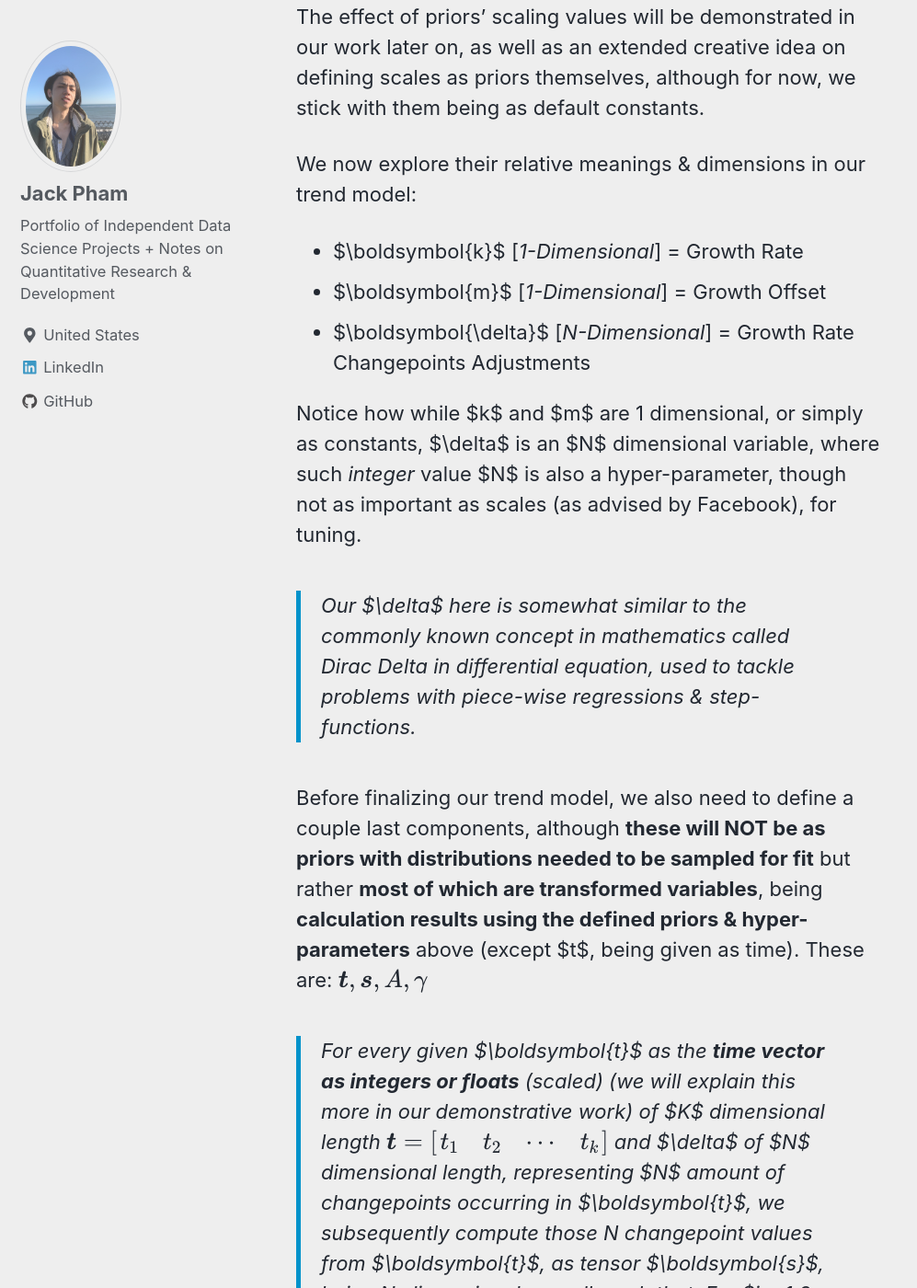
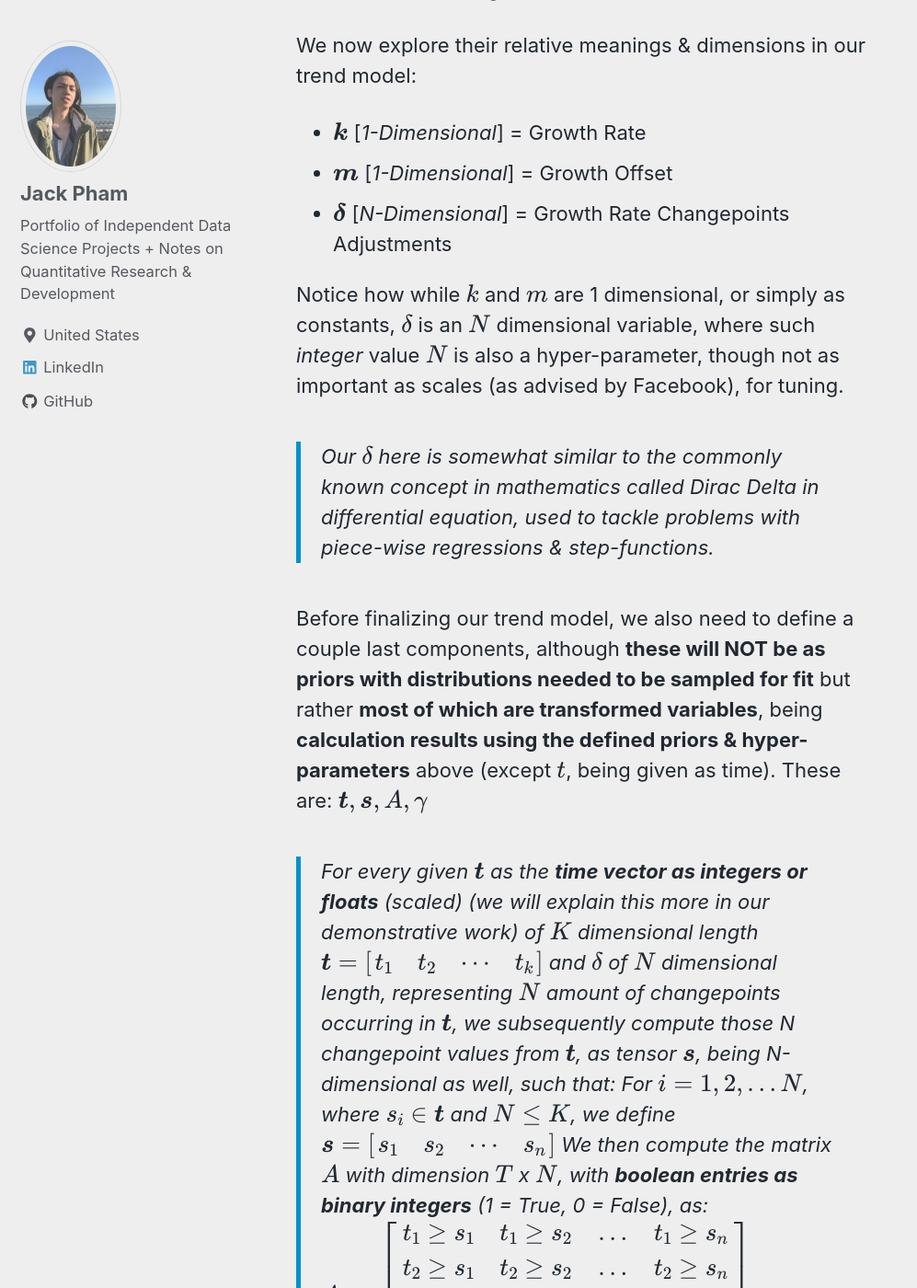
Before and after one commit to jp-quant/jp-quant.github.io, a Jekyll site: the page built from _posts/2020-09-18-fbprophet_bayesian_glm.md, in a window 1280 px wide and 1400 px high, scrolled down 9390 px. Shown: the whole window at 92% size, without its empty margins (0-997 px from the left). Built offline with Jekyll 4.4.1, drawn with Linux system fonts in a browser that asks for light colours; nearby versions of some CDN libraries; formulas are drawn with MathJax 3; some of the changed text lies outside the part shown.

Commit message:
new post 9-18-20

```diff
--- a/_posts/2020-09-18-fbprophet_bayesian_glm.md
+++ b/_posts/2020-09-18-fbprophet_bayesian_glm.md
@@ -51,7 +51,7 @@ $$Y = \sum \alpha_{i} X_{i}$$
 
 
 - This is **appropriate when the response variable can vary indefinitely in either direction**.
-- When asked about the distribution of such predicted values, we only need $\mu$ and $\sigma$ to describe the symmetric property of its deviation.
+- When asked about the distribution of such predicted values, we only need $$\mu$$ and $$\sigma$$ to describe the symmetric property of its deviation.
 
 
 
@@ -98,11 +98,11 @@ Let's start by recalling the brief explanation about GLM from above:
 
 Shortly put in details, implementation of Bayesian Statistics on time-series GLM is powerful due to:
 
-1. The ability for us to define **priors** (initial beliefs) as *any distributions* $P(A), P(B),...$, whereas such priors $A, B, ...$ are variables/features that can be as abstract or realistic as we want.
+1. The ability for us to define **priors** (initial beliefs) as *any distributions* $$P(A), P(B),...$$, whereas such priors $$A, B, ...$$ are variables/features that can be as abstract or realistic as we want.
 
-2. We can formulate functions (link functions), as $f(A,B,...)$ with defined priors variables $A,B,...$, as transformed variables, to define the **posteriors**, being the observed, to which such observed values modeled as either a factor of predicted values, or predicted values themselves, *are also defined as a distribution.*
+2. We can formulate functions (link functions), as $$f(A,B,...)$$ with defined priors variables $$A,B,...$$, as transformed variables, to define the **posteriors**, being the observed, to which such observed values modeled as either a factor of predicted values, or predicted values themselves, *are also defined as a distribution.*
 
-3. We can then update such priors with the arrival of new observed data, using Bayes' Theorem, specifically the concept of *conditional probability* $P(Observed \mid X)$ *(where $X$ being a conditioned variable, either as a prior or a function of a group of priors)*
+3. We can then update such priors with the arrival of new observed data, using Bayes' Theorem, specifically the concept of *conditional probability* $$P(Observed \mid X)$$ *(where $$X$$ being a conditioned variable, either as a prior or a function of a group of priors)*
 
 We will demonstrate these implementations in the upcoming sections.
 To summarize:
@@ -122,14 +122,14 @@ Starting with the model's overarching formula:
 ### $$\boldsymbol{Y}(t) \sim [\boldsymbol{G}(t) \cdot(1 + \boldsymbol{S}_{m}(t)) +  \boldsymbol{S}_{a}(t)] \pm \boldsymbol{\epsilon}_{t}$$
 
 where, as **tensors**:
->$\boldsymbol{Y}$ = Observable to fit & predict (data of prediction target)
-> $\boldsymbol{G}$ = Trend/Growth of $\boldsymbol{Y}$
-> $\boldsymbol{S}_{m}$ = Multiplicative Seasonal Components of $\boldsymbol{Y}$
-> $\boldsymbol{S}_{a}$ = Additive Seasonal Components of $\boldsymbol{Y}$
-> $\boldsymbol{\epsilon}$ = Unknown Errors (set as  $\sigma$ of the observed by fbprophet) of $\boldsymbol{Y}$
+>$$\boldsymbol{Y}$$ = Observable to fit & predict (data of prediction target)
+> $$\boldsymbol{G}$$ = Trend/Growth of $$\boldsymbol{Y}$$
+> $$\boldsymbol{S}_{m}$$ = Multiplicative Seasonal Components of $$\boldsymbol{Y}$$
+> $$\boldsymbol{S}_{a}$$ = Additive Seasonal Components of $$\boldsymbol{Y}$$
+> $$\boldsymbol{\epsilon}$$ = Unknown Errors (set as  $$\sigma$$ of the observed by fbprophet) of $$\boldsymbol{Y}$$
 
 ---
-### Modeling Trend [$\boldsymbol{G}(t)$]
+### Modeling Trend [$$\boldsymbol{G}(t)$$]
 ---
 Without worrying about their meanings at the moment, we first define **3 essential priors**:
 $$ k \sim \mathcal{N}(0,\theta)$$
@@ -138,7 +138,7 @@ $$ m \sim \mathcal{N}(0,\theta) $$
 
 $$\delta \sim Laplace(0,\tau)$$
 
-where **$\theta$ and $\tau$ being the scales** of the priors' distributions (or simply $\sigma_G$ measuring the deviation of such priors). This is viewed as hyper-parameters for tuning with cross-validation (employed by fbprophet) or any other custom tuning methods.
+where **$$\theta$$ and $$\tau$$ being the scales** of the priors' distributions (or simply $$\sigma_G$$ measuring the deviation of such priors). This is viewed as hyper-parameters for tuning with cross-validation (employed by fbprophet) or any other custom tuning methods.
 
 As default, set by fbprophet, we will opt with:
 $$\theta = 5$$
@@ -148,42 +148,42 @@ $$\tau = 0.05$$
 The effect of priors' scaling values will be demonstrated in our work later on, as well as an extended creative idea on defining scales as priors themselves, although for now, we stick with them being as default constants.
 
 We now explore their relative meanings & dimensions in our trend model:
-- $\boldsymbol{k}$ [*1-Dimensional*] = Growth Rate
-- $\boldsymbol{m}$ [*1-Dimensional*] = Growth Offset
-- $\boldsymbol{\delta}$ [*N-Dimensional*] = Growth Rate Changepoints Adjustments
+- $$\boldsymbol{k}$$ [*1-Dimensional*] = Growth Rate
+- $$\boldsymbol{m}$$ [*1-Dimensional*] = Growth Offset
+- $$\boldsymbol{\delta}$$ [*N-Dimensional*] = Growth Rate Changepoints Adjustments
 
-Notice how while $k$ and $m$ are 1 dimensional, or simply as constants, $\delta$ is an $N$ dimensional variable, where such *integer* value $N$ is also a hyper-parameter, though not as important as scales (as advised by Facebook), for tuning.
-> Our $\delta$ here is somewhat similar to the commonly known concept in mathematics called *Dirac Delta* in differential equation, used to tackle problems with piece-wise regressions & step-functions.
+Notice how while $$k$$ and $$m$$ are 1 dimensional, or simply as constants, $$\delta$$ is an $$N$$ dimensional variable, where such *integer* value $$N$$ is also a hyper-parameter, though not as important as scales (as advised by Facebook), for tuning.
+> Our $$\delta$$ here is somewhat similar to the commonly known concept in mathematics called *Dirac Delta* in differential equation, used to tackle problems with piece-wise regressions & step-functions.
 
-Before finalizing our trend model, we also need to define a couple last components, although **these will NOT be as priors with distributions needed to be sampled for fit** but rather **most of which are transformed variables**, being **calculation results using the defined priors & hyper-parameters** above (except $t$, being given as time). These are:
+Before finalizing our trend model, we also need to define a couple last components, although **these will NOT be as priors with distributions needed to be sampled for fit** but rather **most of which are transformed variables**, being **calculation results using the defined priors & hyper-parameters** above (except $$t$$, being given as time). These are:
 $$ \boldsymbol{t}, \boldsymbol{s}, A,\gamma$$
 
-> For every given $\boldsymbol{t}$ as the **time vector as integers or
+> For every given $$\boldsymbol{t}$$ as the **time vector as integers or
 floats** (scaled) (we will explain this more in our demonstrative
-work) of $K$ dimensional length
+work) of $$K$$ dimensional length
 > $$\boldsymbol{t} =\begin{bmatrix} t_1 & t_2  &\cdots  & t_k \end{bmatrix}$$
-and $\delta$ of $N$ dimensional length, representing $N$ amount of changepoints occurring in $\boldsymbol{t}$, we subsequently compute those N changepoint values from $\boldsymbol{t}$, as tensor $\boldsymbol{s}$, being N-dimensional as well, such that:
-For $i = 1,2,...N$, where $s_i \in \boldsymbol{t}$ and $N \leq K$, we define
+and $$\delta$$ of $$N$$ dimensional length, representing $$N$$ amount of changepoints occurring in $$\boldsymbol{t}$$, we subsequently compute those N changepoint values from $$\boldsymbol{t}$$, as tensor $$\boldsymbol{s}$$, being N-dimensional as well, such that:
+For $$i = 1,2,...N$$, where $$s_i \in \boldsymbol{t}$$ and $$N \leq K$$, we define
 > $$\boldsymbol{s} =\begin{bmatrix} s_1 & s_2  &\cdots  & s_n \end{bmatrix}$$
-We then compute the matrix $A$ with dimension $T$ x $N$, with **boolean entries as binary integers** (1 = True, 0 = False), as:
+We then compute the matrix $$A$$ with dimension $$T$$ x $$N$$, with **boolean entries as binary integers** (1 = True, 0 = False), as:
 > $$A_t = \begin{bmatrix} t_{1} \geq s_1  & t_{1} \geq s_2  & \dots  & t_{1} \geq s_n \\ t_{2} \geq s_1  & t_{2} \geq s_2  & \dots  & t_{2} \geq s_n \\ \vdots & \vdots & \ddots & \vdots \\ t_{k} \geq s_1  & t_{k} \geq s_2 & \dots & t_{k} \geq s_n \end{bmatrix}$$
-Lastly, from $\delta$ as the **changepoints adjustment** for the **growth rate**,
-We define a transformed variable $\gamma$ being the **changepoints adjustment** for the **growth offset**:
+Lastly, from $$\delta$$ as the **changepoints adjustment** for the **growth rate**,
+We define a transformed variable $$\gamma$$ being the **changepoints adjustment** for the **growth offset**:
 > $$\gamma = -s \delta$$
 
 ---
-Now, with all the defined components to model our $\boldsymbol{G}(t)$, we proceed on using them to calculate **3 types of trends**:
+Now, with all the defined components to model our $$\boldsymbol{G}(t)$$, we proceed on using them to calculate **3 types of trends**:
 
 **Linear Trend** (mainly used)
 > **$$ G(t) = (k + A_t \delta) \boldsymbol{t} + (m + A_t \gamma) $$**
 
 **Logistic Trend** (Non-Linear & Saturating Growth Applications)
 > $$G(t) = \frac{C(t)}{1 + exp[-(k + A_{t} \delta)(\boldsymbol{t} - (m + A_{t} \gamma))]}$$
-> where $C =$ cap/maximum value for logistic convergence. This can be given or include in our model to fit.
+> where $$C =$$ cap/maximum value for logistic convergence. This can be given or include in our model to fit.
 
 **Flat Trend** (for simplicity)
 > $$G(t) = m \vec{\boldsymbol{1}}$$
-> No changepoints incorporated with purely a constant linear trend value as prior $m$ (or $k$) with defined distribution $\mathcal{N}(0,\theta)$, or $\mathcal{N}(0,5)$ by default.
+> No changepoints incorporated with purely a constant linear trend value as prior $$m$$ (or $$k$$) with defined distribution $$\mathcal{N}(0,\theta)$$, or $$\mathcal{N}(0,5)$$ by default.
 
 ---
 ***Remarks***:
```
Also changed, not shown: other parts of _posts/2020-09-18-fbprophet_bayesian_glm.md (+1 -1 lines).
